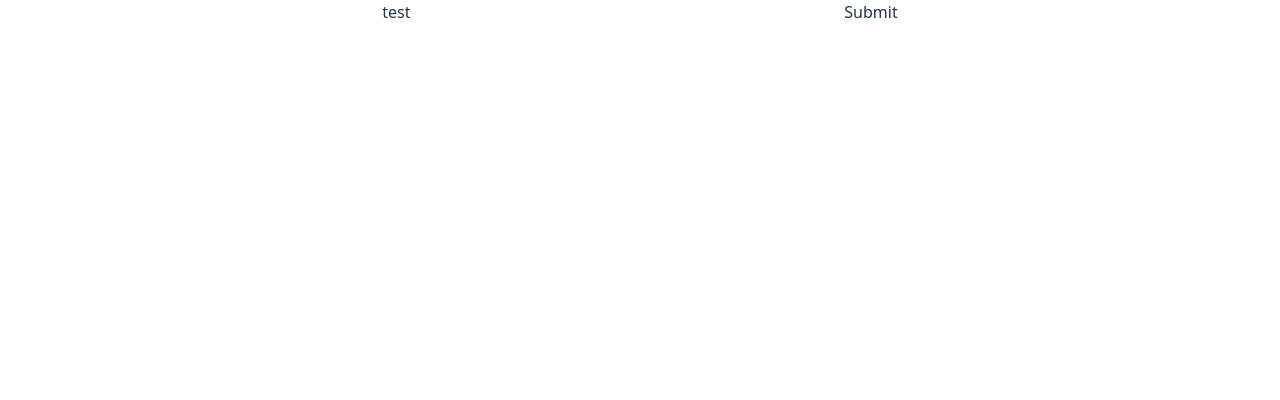
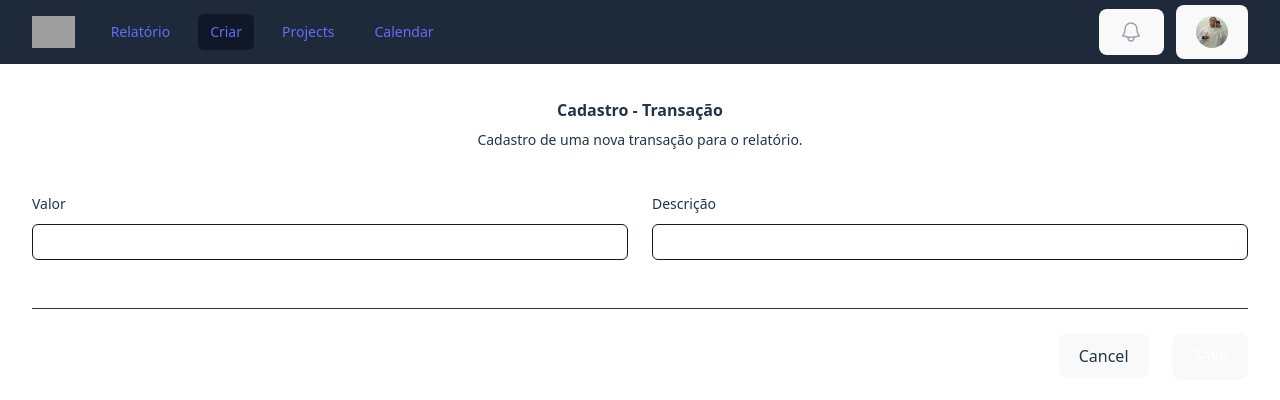
Before and after one commit to scorpiontyf/fiscal-gastos, a React (Vite) app: page /create in a window 1280 px wide. Shown: the top 400 px of the page. Built offline with nearby package versions, Linux system fonts and the light colour scheme; grey boxes are pictures that could not be loaded.

Commit message:
template de formulário criado

```diff
--- a/src/App.tsx
+++ b/src/App.tsx
@@ -1,47 +1,13 @@
-import { useState } from "react";
+import { Outlet } from "react-router";
 import "./App.css";
-import DetailTransaction from "./components/detail-transaction";
 import Navbar from "./components/navbar";
-import Table from "./components/table";
-
-const mockData = [
-  { button: "", time: "10:00", company: "Empresa A", value: 100, id: 1 },
-  { button: "", time: "11:00", company: "Empresa B", value: 200, id: 2 },
-  { button: "", time: "12:00", company: "Empresa C", value: 300, id: 3 },
-];
 
 function App() {
-  const [transactionId, setTransactionId] = useState<number>(0);
   return (
-    <div>
+    <>
       <Navbar />
-
-      <div
-        style={{
-          backgroundColor: "rgb(26,26,26)",
-          padding: "40px 20px",
-        }}
-      >
-        <div
-          style={{
-            display: "flex",
-            flexDirection: "row",
-            justifyContent: "space-between",
-            columnGap: "10px",
-          }}
-        >
-          <Table
-            setTransactionId={setTransactionId}
-            columns={["", "Horário", "Empresa", "Valor"]}
-            data={mockData}
-          />
-          <div style={{ backgroundColor: "#303030", flex: 1, borderRadius: "8px" }}>
-            Detalhamento da transação
-            <DetailTransaction id={transactionId} />
-          </div>
-        </div>
-      </div>
-    </div>
+      <Outlet />
+    </>
   );
 }
 
--- a/src/components/navbar.tsx
+++ b/src/components/navbar.tsx
@@ -1,15 +1,24 @@
-import { Disclosure, DisclosureButton, DisclosurePanel, Menu, MenuButton, MenuItem, MenuItems } from '@headlessui/react'
-import { Bars3Icon, XMarkIcon, BellIcon } from '@heroicons/react/24/outline'
+import {
+  Disclosure,
+  DisclosureButton,
+  DisclosurePanel,
+  Menu,
+  MenuButton,
+  MenuItem,
+  MenuItems,
+} from "@headlessui/react";
+import { Bars3Icon, XMarkIcon, BellIcon } from "@heroicons/react/24/outline";
+import { NavLink } from "react-router";
 
 const navigation = [
-  { name: 'Relatório', href: '#', current: true },
-  { name: 'Team', href: '#', current: false },
-  { name: 'Projects', href: '#', current: false },
-  { name: 'Calendar', href: '#', current: false },
-]
+  { name: "Relatório", href: "/", current: false },
+  { name: "Criar", href: "/create", current: false },
+  { name: "Projects", href: "/teste", current: false },
+  { name: "Calendar", href: "/teste1", current: false },
+];
 
 function classNames(...classes) {
-  return classes.filter(Boolean).join(' ')
+  return classes.filter(Boolean).join(" ");
 }
 
 export default function Navbar() {
@@ -22,8 +31,14 @@ export default function Navbar() {
             <DisclosureButton className="group relative inline-flex items-center justify-center rounded-md p-2 text-gray-400 hover:bg-gray-700 hover:text-white focus:ring-2 focus:ring-white focus:outline-hidden focus:ring-inset">
               <span className="absolute -inset-0.5" />
               <span className="sr-only">Open main menu</span>
-              <Bars3Icon aria-hidden="true" className="block size-6 group-data-open:hidden" />
-              <XMarkIcon aria-hidden="true" className="hidden size-6 group-data-open:block" />
+              <Bars3Icon
+                aria-hidden="true"
+                className="block size-6 group-data-open:hidden"
+              />
+              <XMarkIcon
+                aria-hidden="true"
+                className="hidden size-6 group-data-open:block"
+              />
             </DisclosureButton>
           </div>
           <div className="flex flex-1 items-center justify-center sm:items-stretch sm:justify-start">
@@ -37,17 +52,21 @@ export default function Navbar() {
             <div className="hidden sm:ml-6 sm:block">
               <div className="flex space-x-4">
                 {navigation.map((item) => (
-                  <a
+                  <NavLink
                     key={item.name}
-                    href={item.href}
-                    aria-current={item.current ? 'page' : undefined}
-                    className={classNames(
-                      item.current ? 'bg-gray-900 text-white' : 'text-gray-300 hover:bg-gray-700 hover:text-white',
-                      'rounded-md px-3 py-2 text-sm font-medium',
-                    )}
+                    to={item.href}
+                    className={({ isActive }) =>
+                      classNames(
+                        isActive
+                          ? "bg-gray-900 text-white"
+                          : "text-gray-300 hover:bg-gray-700 hover:text-white",
+                        "rounded-md px-3 py-2 text-sm font-medium"
+                      )
+                    }
+                    aria-current={item.current ? "page" : undefined}
                   >
                     {item.name}
-                  </a>
+                  </NavLink>
                 ))}
               </div>
             </div>
@@ -116,10 +135,12 @@ export default function Navbar() {
               key={item.name}
               as="a"
               href={item.href}
-              aria-current={item.current ? 'page' : undefined}
+              aria-current={item.current ? "page" : undefined}
               className={classNames(
-                item.current ? 'bg-gray-900 text-white' : 'text-gray-300 hover:bg-gray-700 hover:text-white',
-                'block rounded-md px-3 py-2 text-base font-medium',
+                item.current
+                  ? "bg-gray-900 text-white"
+                  : "text-gray-300 hover:bg-gray-700 hover:text-white",
+                "block rounded-md px-3 py-2 text-base font-medium"
               )}
             >
               {item.name}
@@ -128,5 +149,5 @@ export default function Navbar() {
         </div>
       </DisclosurePanel>
     </Disclosure>
-  )
+  );
 }
--- a/src/main.tsx
+++ b/src/main.tsx
@@ -3,28 +3,20 @@ import { createRoot } from "react-dom/client";
 import "./index.css";
 import App from "./App.tsx";
 import { BrowserRouter, Route, Routes } from "react-router";
-import Create from "./pages/relatorio/create.tsx";
+import CreateRelatorio from "./pages/relatorio/create.tsx";
+import IndexRelatorio from "./pages/relatorio/index.tsx";
 
 createRoot(document.getElementById("root")!).render(
+  <>
     <StrictMode>
       <BrowserRouter>
         <Routes>
-        <Route path="/" element={<App />} />
-        <Route path="/create" element={<Create />} />
-        {/* <Route index element={<Home />} />
-      <Route path="about" element={<About />} />
-
-      <Route element={<AuthLayout />}>
-        <Route path="login" element={<Login />} />
-        <Route path="register" element={<Register />} />
+          <Route element={<App />}>
+            <Route path="/" element={<IndexRelatorio />} />
+            <Route path="/create" element={<CreateRelatorio />} />
           </Route>
-
-      <Route path="concerts">
-        <Route index element={<ConcertsHome />} />
-        <Route path=":city" element={<City />} />
-        <Route path="trending" element={<Trending />} /> */}
-        {/* </Route> */}
         </Routes>
       </BrowserRouter>
     </StrictMode>
+  </>
 );
--- a/src/pages/relatorio/create.tsx
+++ b/src/pages/relatorio/create.tsx
@@ -1,39 +1,89 @@
-import { useForm, SubmitHandler } from "react-hook-form"
-
+import { useForm } from "react-hook-form";
 
 type Inputs = {
-  example: string
-  exampleRequired: string
-}
+  valor: number;
+  descricao: string;
+};
 
-
-export default function Create() {
+export default function CreateRelatorio() {
   const {
     register,
     handleSubmit,
     watch,
     formState: { errors },
-  } = useForm<Inputs>()
-  const onSubmit: SubmitHandler<Inputs> = (data) => console.log(data)
+  } = useForm<Inputs>();
+  // const onSubmit: SubmitHandler<Inputs> = (data) => console.log(data)
 
-
-  console.log(watch("example")) // watch input value by passing the name of it
-
+  console.log(watch("valor"));
 
   return (
-    /* "handleSubmit" will validate your inputs before invoking "onSubmit" */
-    <form onSubmit={handleSubmit(onSubmit)}>
-      {/* register your input into the hook by invoking the "register" function */}
-      <input defaultValue="test" {...register("example")} />
+    <form
+      className="px-4 py-8 sm:px-6 lg:px-8"
+      onSubmit={handleSubmit((data) => console.log(data))}
+    >
+      <div className="space-y-12">
+        <div className="border-b border-white-900/10 pb-12">
+          <h2 className="text-base/7 font-semibold text-white-900">
+            Cadastro - Transação
+          </h2>
+          <p className="mt-1 text-sm/6 text-white-600">
+            Cadastro de uma nova transação para o relatório.
+          </p>
 
+          <div className="mt-10 grid grid-cols-1 gap-x-6 gap-y-8 sm:grid-cols-6">
+            <div className="sm:col-span-3">
+              <label
+                htmlFor="first-name"
+                className="block text-sm/6 font-medium text-white-900 text-start"
+              >
+                Valor
+              </label>
+              <div className="mt-2">
+                <input
+                  {...register("valor", { required: true })}
+                  id="first-name"
+                  name="first-name"
+                  type="text"
+                  autoComplete="none"
+                  className="block w-full rounded-md bg-white px-3 py-1.5 text-base text-gray-900 outline-1 -outline-offset-1 outline-white-300 placeholder:text-white-400 focus:outline-2 focus:-outline-offset-2 focus:outline-indigo-600 sm:text-sm/6"
+                />
+              </div>
+            </div>
 
-      {/* include validation with required or other standard HTML validation rules */}
-      <input {...register("exampleRequired", { required: true })} />
-      {/* errors will return when field validation fails  */}
-      {errors.exampleRequired && <span>This field is required</span>}
+            <div className="sm:col-span-3">
+              <label
+                htmlFor="last-name"
+                className="block text-sm/6 font-medium text-white-900 text-start"
+              >
+                Descrição
+              </label>
+              <div className="mt-2">
+                <input
+                  {...register("valor", { required: true })}
+                  id="last-name"
+                  name="last-name"
+                  className="block w-full rounded-md bg-white px-3 py-1.5 text-base text-gray-900 outline-1 -outline-offset-1 outline-white-300 placeholder:text-white-400 focus:outline-2 focus:-outline-offset-2 focus:outline-indigo-600 sm:text-sm/6"
+                />
+              </div>
+            </div>
+          </div>
+        </div>
+      </div>
 
-
-      <input type="submit" />
+      <div className="mt-6 flex items-center justify-end gap-x-6">
+        <button
+          type="button"
+          className="text-sm/6 font-semibold text-white-900"
+        >
+          Cancel
+        </button>
+        <button
+          type="submit"
+          className="rounded-md bg-indigo-600 px-3 py-2 text-sm font-semibold text-white shadow-xs hover:bg-indigo-500 focus-visible:outline-2 focus-visible:outline-offset-2 focus-visible:outline-indigo-600"
+        >
+          Save
+        </button>
+      </div>
     </form>
-  )
+  );
 }
--- /dev/null
+++ b/src/pages/relatorio/index.tsx
@@ -0,0 +1,45 @@
+import React, { useState } from "react";
+import Table from "../../components/table";
+import DetailTransaction from "../../components/detail-transaction";
+
+const mockData = [
+  { button: "", time: "10:00", company: "Empresa A", value: 100, id: 1 },
+  { button: "", time: "11:00", company: "Empresa B", value: 200, id: 2 },
+  { button: "", time: "12:00", company: "Empresa C", value: 300, id: 3 },
+];
+
+function IndexRelatorio() {
+  const [transactionId, setTransactionId] = useState<number>(0);
+
+  return (
+    <div
+      style={{
+        backgroundColor: "rgb(26,26,26)",
+        padding: "40px 20px",
+      }}
+    >
+      <div
+        style={{
+          display: "flex",
+          flexDirection: "row",
+          justifyContent: "space-between",
+          columnGap: "10px",
+        }}
+      >
+        <Table
+          setTransactionId={setTransactionId}
+          columns={["", "Horário", "Empresa", "Valor"]}
+          data={mockData}
+        />
+        <div
+          style={{ backgroundColor: "#303030", flex: 1, borderRadius: "8px" }}
+        >
+          Detalhamento da transação
+          <DetailTransaction id={transactionId} />
+        </div>
+      </div>
+    </div>
+  );
+}
+
+export default IndexRelatorio;
```
Lines whose indentation alone changed are shown as unchanged.
